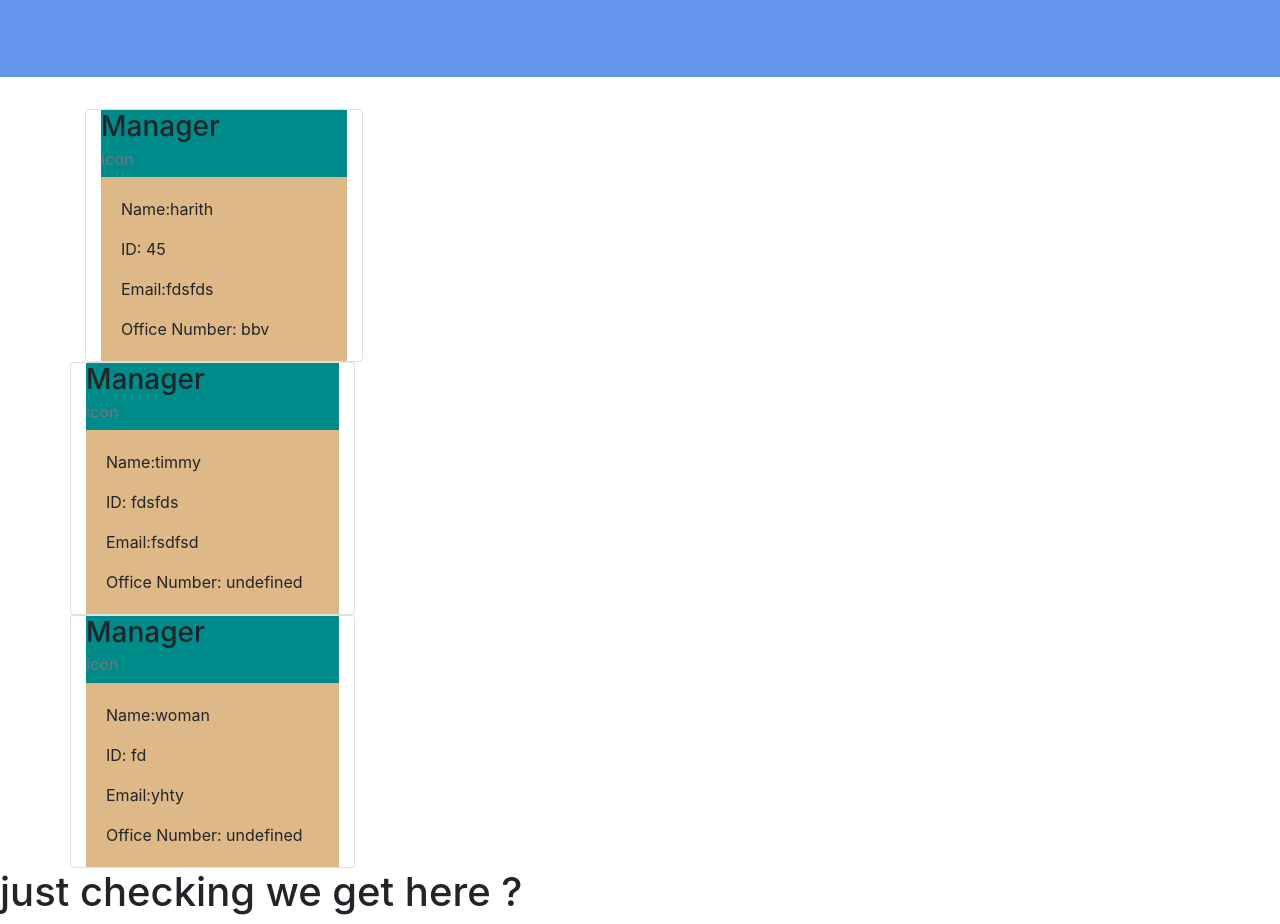
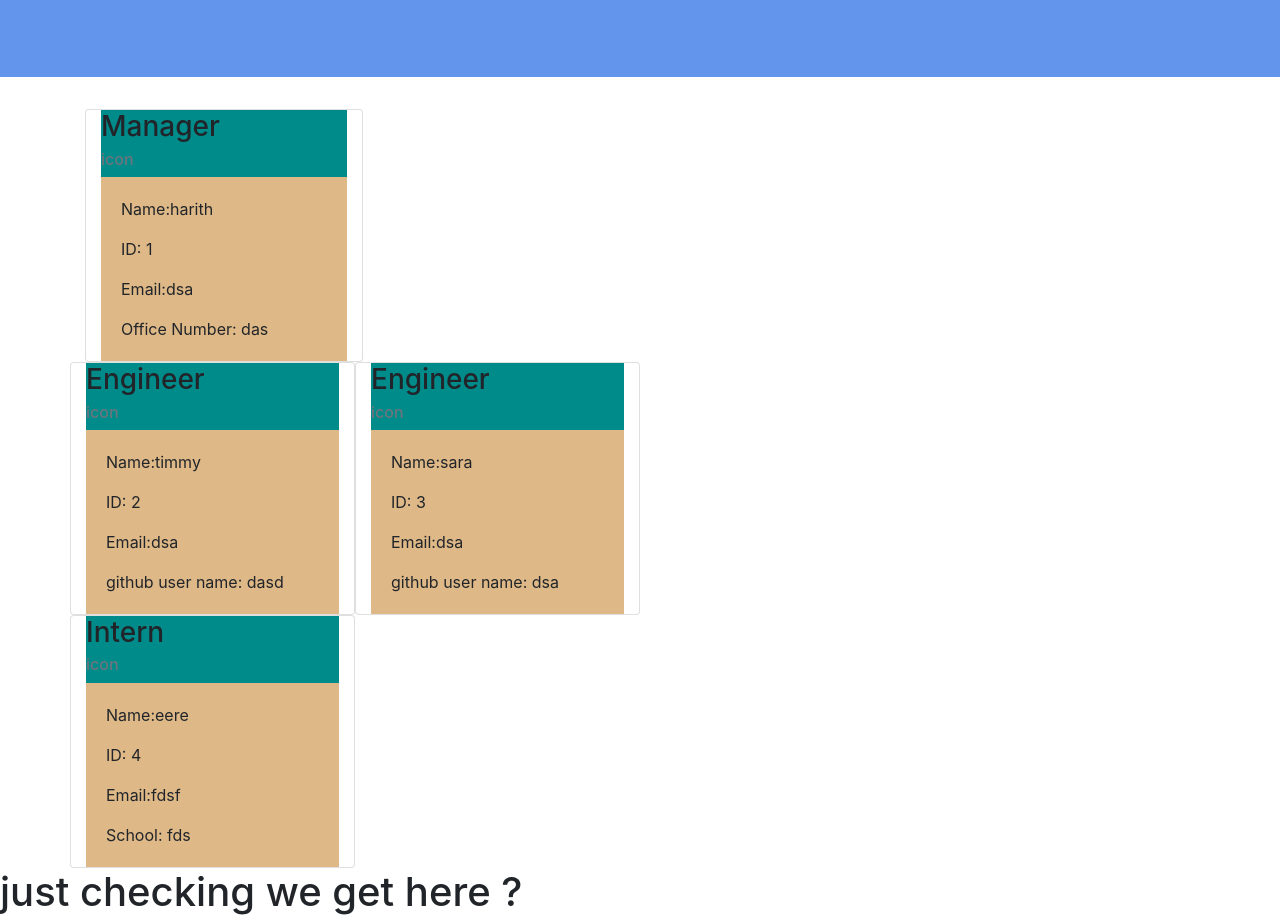
Before and after one commit to Omnikorn/Team_Builder, a website: page newteam.html in a window 1280 px wide. Shown: the part 172-1096 px from the top of the page. Drawn offline with nearby package versions, Linux system fonts and the light colour scheme.

Commit message:
cards working for engineers

```diff
--- a/newteam.html
+++ b/newteam.html
@@ -23,9 +23,9 @@
 	  <h6 class="card-subtitle mb-2 text-muted">icon</h6>
 	  <div class="cardtweak">
 		<p class="card-text">Name:harith</p>
-		<p class="card-text">ID: 45</p>
-		<p class="card-text">Email:fdsfds</p>
-		<p class="card-text">Office Number: bbv</p>
+		<p class="card-text">ID: 1</p>
+		<p class="card-text">Email:dsa</p>
+		<p class="card-text">Office Number: das</p>
 	  </div>
 
 		  </section>
@@ -34,13 +34,26 @@
 
 		  <div class="card col-3" >
 	<div class="card-body manager">
-	  <h3 class="card-title">Manager</h3>
+	  <h3 class="card-title">Engineer</h3>
 	  <h6 class="card-subtitle mb-2 text-muted">icon</h6>
 	  <div class="cardtweak">
-		<p class="card-text">Name:timmy </p>
-		<p class="card-text">ID: fdsfds</p>
-		<p class="card-text">Email:fsdfsd</p>
-		<p class="card-text">Office Number: undefined</p>
+		<p class="card-text">Name:timmy</p>
+		<p class="card-text">ID: 2</p>
+		<p class="card-text">Email:dsa</p>
+		<p class="card-text">github user name: dasd</p>
+	  </div>
+	  </div>
+	  </div><div class="card col-3" >
+	<div class="card-body manager">
+	  <h3 class="card-title">Engineer</h3>
+	  <h6 class="card-subtitle mb-2 text-muted">icon</h6>
+	  <div class="cardtweak">
+		<p class="card-text">Name:sara</p>
+		<p class="card-text">ID: 3</p>
+		<p class="card-text">Email:dsa</p>
+		<p class="card-text">github user name: dsa</p>
+	  </div>
+	  </div>
 	  </div>
 
 		  </div>
@@ -51,13 +64,13 @@
 
 		  <div class="card col-3" >
 	<div class="card-body manager">
-	  <h3 class="card-title">Manager</h3>
+	  <h3 class="card-title">Intern</h3>
 	  <h6 class="card-subtitle mb-2 text-muted">icon</h6>
 	  <div class="cardtweak">
-		<p class="card-text">Name:woman</p>
-		<p class="card-text">ID: fd</p>
-		<p class="card-text">Email:yhty</p>
-		<p class="card-text">Office Number: undefined</p>
+		<p class="card-text">Name:eere</p>
+		<p class="card-text">ID: 4</p>
+		<p class="card-text">Email:fdsf</p>
+		<p class="card-text">School: fds</p>
 	  </div>
 
 		  </div>
```
Also changed, not shown: index.js (+8 -4 lines).
